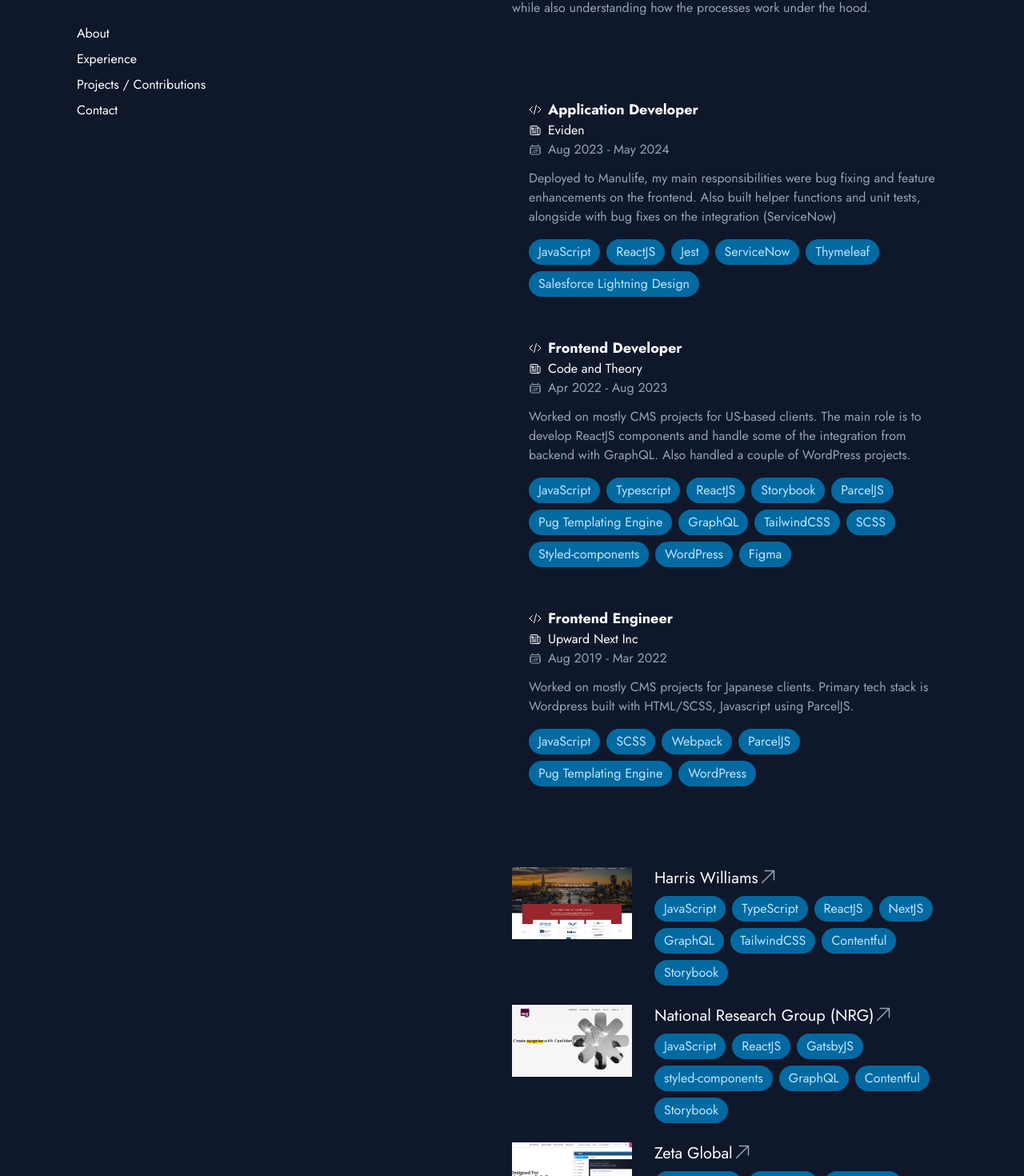
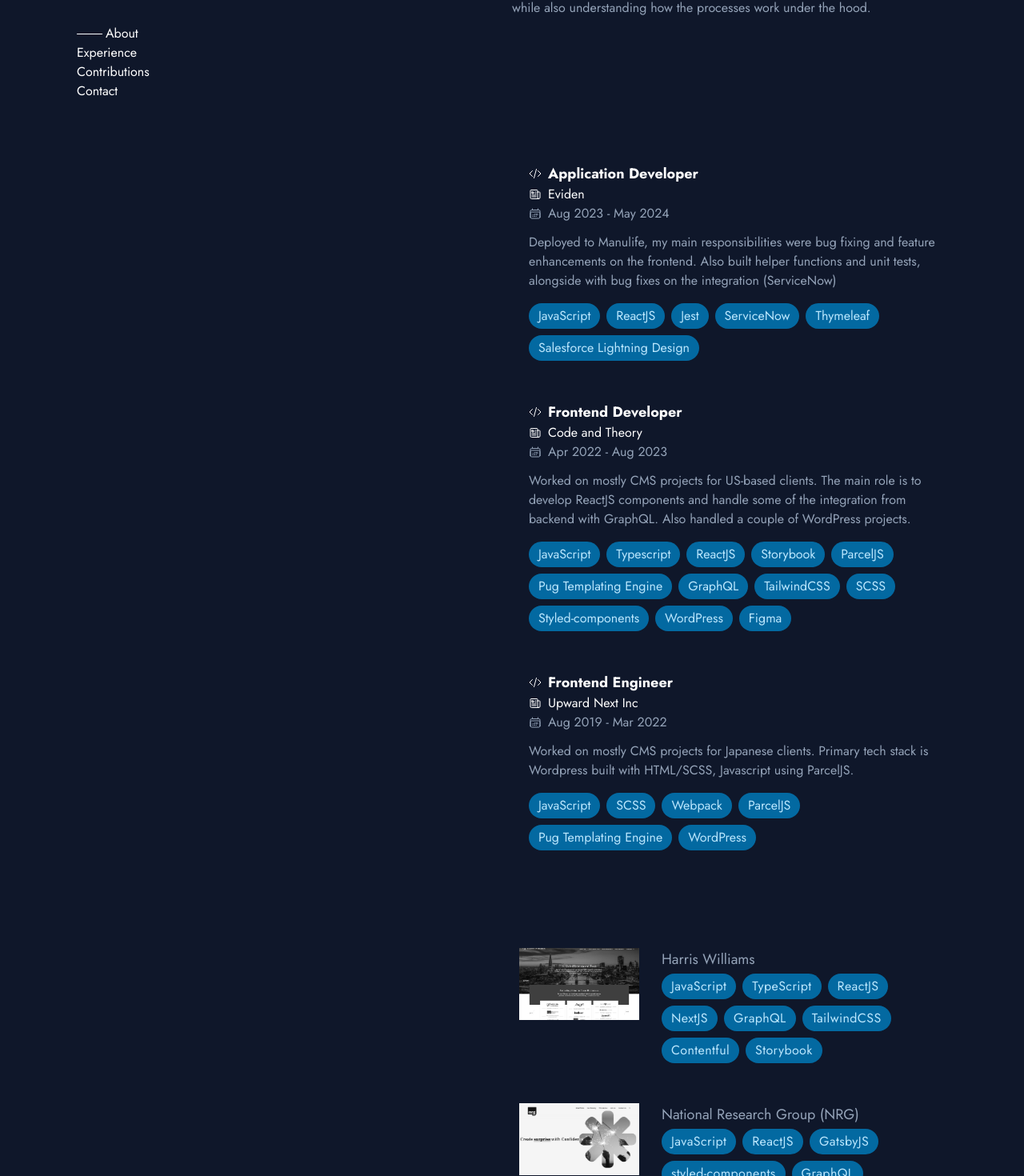
Before and after one commit to ndrewg/portfolio, a React (Vite) app: page / in a window 1280 px wide. Shown: the part 338-1808 px from the top of the page at 80% size. Built offline with nearby package versions, Linux system fonts and the light colour scheme.

Commit message:
Fixed letter animations

```diff
--- a/package.json
+++ b/package.json
@@ -20,6 +20,7 @@
     "lucide-react": "^0.387.0",
     "react": "^18.2.0",
     "react-dom": "^18.2.0",
+    "react-intersection-observer": "^9.10.3",
     "tailwind-merge": "^2.3.0",
     "tailwindcss-animate": "^1.0.7"
   },
--- a/src/App.tsx
+++ b/src/App.tsx
@@ -1,21 +1,24 @@
 import { useContext, useEffect, useState } from 'react';
 import { AnimatePresence } from 'framer-motion';
+import { InView } from 'react-intersection-observer';
 import About from '@/components/About/About';
 import Experience from '@/components/Experience/Experience';
 import Header from '@/components/Header/Header';
 import Contributions from '@/components/Contributions/Contributions';
 import useScrollBlock from '@/hooks/useScrollBlock';
-import { AnimateContext } from './context/animate.context';
-import Loader from './components/Loader/Loader';
+import Loader from '@/components/Loader/Loader';
+import { AnimateContext } from '@/context/animate.context';
+
+const sections = { About, Experience, Contributions };
 
 const App = () => {
   const [isLoaded, setIsLoaded] = useState(false);
   const [blockScroll] = useScrollBlock();
   const [showIntro, setShowIntro] = useState(true);
-  const { shouldAnimate } = useContext(AnimateContext);
+  const { shouldAnimate, setActiveLink } = useContext(AnimateContext);
 
   useEffect(() => {
-    blockScroll();
+    !shouldAnimate && blockScroll();
   }, []);
 
   useEffect(() => {
@@ -25,6 +28,13 @@
 
     return () => clearTimeout(timerId);
   }, []);
+
+  const handleChangeLink = (
+    inView: boolean,
+    entry: IntersectionObserverEntry
+  ) => {
+    inView && setActiveLink(entry.target.getAttribute('id') as string);
+  };
 
   return (
     <>
@@ -37,12 +47,20 @@
           />
         )}
       </AnimatePresence>
-      <div className='w-full p-10 text-slate-400 block lg:flex lg:items-start lg:px-24 overflow-hidden'>
+      <div className='w-full relative p-10 text-slate-400 block lg:flex lg:items-start lg:px-24 overflow-hidden md:overflow-visible'>
         <Header />
         <div className='basis-2/4 pt-28'>
-          <About />
-          <Experience />
-          <Contributions />
+          {Object.entries(sections).map(([key, Section]) => {
+            return (
+              <InView threshold={0.35} onChange={handleChangeLink} key={key}>
+                {({ ref }) => (
+                  <section ref={ref} id={key.toLowerCase()}>
+                    <Section />
+                  </section>
+                )}
+              </InView>
+            );
+          })}
         </div>
         {/* TODO:
         Tech stack / skills
--- a/src/components/About/About.tsx
+++ b/src/components/About/About.tsx
@@ -1,8 +1,8 @@
-import { Reveal } from '../Reveal/Reveal';
+import { Reveal } from '@/components/Reveal/Reveal';
 
 const About = () => {
   return (
-    <section id='about'>
+    <>
       <Reveal>
         <p className='mb-4'>
           Started my path as a frontend web developer back when we were
@@ -24,7 +24,7 @@
           hood.
         </p>
       </Reveal>
-    </section>
+    </>
   );
 };
 
--- a/src/components/Contributions/Contributions.tsx
+++ b/src/components/Contributions/Contributions.tsx
@@ -1,176 +1,73 @@
+import { motion } from 'framer-motion';
 import { Reveal } from '@/components/Reveal/Reveal';
+import { projectData } from './data';
 
-type ContributionsProps = {
+export type ContributionsProps = {
   image: string;
   title: string;
   link: string;
   techStack: string[];
 };
 
-const projectData: ContributionsProps[] = [
-  {
-    image: 'projects/screencapture-harriswilliams-2024-06-10-15_39_56.png',
-    title: 'Harris Williams',
-    link: 'https://www.harriswilliams.com/',
-    techStack: [
-      'JavaScript',
-      'TypeScript',
-      'ReactJS',
-      'NextJS',
-      'GraphQL',
-      'TailwindCSS',
-      'Contentful',
-      'Storybook',
-    ],
+const Contributions = () => {
+  const variants = {
+    initial: {
+      y: '100%',
+      opacity: 0,
     },
-  {
-    image: 'projects/screencapture-nrgmr-2024-06-10-15_48_06.png',
-    title: 'National Research Group (NRG)',
-    link: 'https://www.nrgmr.com/',
-    techStack: [
-      'JavaScript',
-      'ReactJS',
-      'GatsbyJS',
-      'styled-components',
-      'GraphQL',
-      'Contentful',
-      'Storybook',
-    ],
+    hovered: {
+      y: 0,
+      opacity: 1,
+      transition: {
+        duration: 0.2,
       },
-  {
-    image: 'projects/screencapture-zetaglobal-2024-06-10-15_50_03.png',
-    title: 'Zeta Global',
-    link: 'https://zetaglobal.com/',
-    techStack: [
-      'HTML/SCSS',
-      'Javascript',
-      'Wordpress',
-      'ParcelJS',
-      'Pug Template Engine',
-      'Elementor',
-    ],
     },
-  {
-    image: 'projects/screencapture-golubcapital-2024-06-10-15_52_02.png',
-    title: 'Golub Capital',
-    link: 'https://golubcapital.com/',
-    techStack: [
-      'HTML/SCSS',
-      'Javascript',
-      'Wordpress',
-      'Webpack',
-      'Babel',
-      'Elementor',
-    ],
-  },
-  {
-    image:
-      'projects/screencapture-commonwealthfund-org-2024-06-10-16_05_15.png',
-    title: 'Commonwealth Fund',
-    link: 'https://www.commonwealthfund.org/',
-    techStack: ['Drupal', 'HTML', 'SCSS'],
-  },
-  {
-    image: 'projects/screencapture-velveta-jp-2024-06-10-16_16_12.png',
-    title: 'Velveta',
-    link: 'https://www.velveta.jp/',
-    techStack: [
-      'HTML/SCSS',
-      'Javascript',
-      'ParcelJS',
-      'Pug Template Engine',
-      'Wordpress',
-    ],
-  },
-  {
-    image:
-      'projects/screencapture-attack-inc-co-jp-media-lp-2024-06-14-18_19_36.png',
-    title: 'Attack Inc Media',
-    link: 'https://www.attack-inc.co.jp/media-lp/',
-    techStack: [
-      'HTML/SCSS',
-      'Javascript',
-      'ParcelJS',
-      'Pug Template Engine',
-      'Wordpress',
-    ],
-  },
-  {
-    image: 'projects/screencapture-south22-clinic-2024-06-14-18_20_11.png',
-    title: 'South Clinic',
-    link: 'https://south22-clinic.com/',
-    techStack: [
-      'HTML/SCSS',
-      'Javascript',
-      'ParcelJS',
-      'Pug Template Engine',
-      'Wordpress',
-    ],
-  },
-  {
-    image: 'projects/screencapture-isikuni-co-jp-2024-06-14-18_20_59.png',
-    title: 'Ishikuni',
-    link: 'https://isikuni.co.jp/',
-    techStack: [
-      'HTML/SCSS',
-      'Javascript',
-      'ParcelJS',
-      'Pug Template Engine',
-      'Wordpress',
-    ],
-  },
-  {
-    image: 'projects/screencapture-fullmark-omiya-2024-06-14-19_23_34.png',
-    title: 'Fullmark Omiya',
-    link: 'https://fullmark-omiya.com/',
-    techStack: [
-      'HTML/SCSS',
-      'Javascript',
-      'ParcelJS',
-      'Pug Template Engine',
-      'Wordpress',
-    ],
-  },
-];
+  };
 
-const Contributions = () => {
   return (
-    <section id='contributions' className='mt-20 pb-20'>
+    <div className='mt-20 pb-20'>
       <ul className='w-full'>
         {projectData &&
           projectData.map((project) => {
             const { image, title, link, techStack } = project;
 
             return (
-              <li key={title} className='mb-6 last-of-type:mb-0'>
+              <li
+                key={title}
+                className='group mb-2 last-of-type:mb-0 relative rounded-lg border-[1px] border-transparent hover:border-solid hover:border-[rgba(255,255,255,0.1)]'
+              >
+                <div className='absolute top-0 left-0 w-full h-full opacity-5 group-hover:bg-slate-50 duration-75 rounded-lg'></div>
                 <Reveal>
-                  <div className='flex gap-7'>
+                  <a href={link} target='_blank'>
+                    <motion.div
+                      whileHover='hovered'
+                      initial='initial'
+                      className='flex gap-7 py-5 px-2'
+                    >
                       {/* project image */}
                       <div className='basis-[30%] max-w-[150px] max-h-[90px] flex-shrink-0 overflow-hidden'>
                         <img
                           loading='lazy'
                           src={image}
                           alt={title}
-                        className='w-full h-full object-cover'
+                          className='w-full h-full object-cover duration-150 grayscale group-hover:grayscale-0'
                         />
                       </div>
                       {/* project desc */}
                       <div className='flex-1'>
-                      <h3 className='flex mb-2'>
-                        <a
-                          href={link}
-                          target='_blank'
-                          className='text-xl text-white'
+                        <h3 className='mb-2 text-lg leading-5 text-slate-400 group-hover:text-white duration-150'>
+                          {title}
+                          <motion.div
+                            variants={variants}
+                            className='overflow-hidden relative inline-block'
                           >
-                          {title}
-                        </a>
                             <svg
                               xmlns='http://www.w3.org/2000/svg'
                               fill='none'
                               viewBox='0 0 24 24'
                               strokeWidth={1.5}
                               stroke='currentColor'
-                          className='size-6'
+                              className='size-4 items-end inline-block ml-1'
                             >
                               <path
                                 strokeLinecap='round'
@@ -178,6 +75,7 @@
                                 d='m4.5 19.5 15-15m0 0H8.25m11.25 0v11.25'
                               />
                             </svg>
+                          </motion.div>
                         </h3>
                         {/* tech stack */}
                         <ul className='flex flex-wrap gap-2'>
@@ -185,7 +83,7 @@
                             return (
                               <li
                                 key={`${tech} + ${Math.random()}`}
-                              className='rounded-full bg-sky-700 px-3 py-1 text-sky-200'
+                                className='rounded-full bg-sky-700 px-3 py-1 text-sky-200 tracking-wide duration-150 group-hover:text-slate-900 group-hover:bg-sky-400'
                               >
                                 <p>{tech}</p>
                               </li>
@@ -193,13 +91,14 @@
                           })}
                         </ul>
                       </div>
-                  </div>
+                    </motion.div>
+                  </a>
                 </Reveal>
               </li>
             );
           })}
       </ul>
-    </section>
+    </div>
   );
 };
 
--- /dev/null
+++ b/src/components/Contributions/data.ts
@@ -0,0 +1,127 @@
+import { ContributionsProps } from './Contributions';
+
+export const projectData: ContributionsProps[] = [
+  {
+    image: 'projects/screencapture-harriswilliams-2024-06-10-15_39_56.png',
+    title: 'Harris Williams',
+    link: 'https://www.harriswilliams.com/',
+    techStack: [
+      'JavaScript',
+      'TypeScript',
+      'ReactJS',
+      'NextJS',
+      'GraphQL',
+      'TailwindCSS',
+      'Contentful',
+      'Storybook',
+    ],
+  },
+  {
+    image: 'projects/screencapture-nrgmr-2024-06-10-15_48_06.png',
+    title: 'National Research Group (NRG)',
+    link: 'https://www.nrgmr.com/',
+    techStack: [
+      'JavaScript',
+      'ReactJS',
+      'GatsbyJS',
+      'styled-components',
+      'GraphQL',
+      'Contentful',
+      'Storybook',
+    ],
+  },
+  {
+    image: 'projects/screencapture-zetaglobal-2024-06-10-15_50_03.png',
+    title: 'Zeta Global',
+    link: 'https://zetaglobal.com/',
+    techStack: [
+      'HTML/SCSS',
+      'Javascript',
+      'Wordpress',
+      'ParcelJS',
+      'Pug Template Engine',
+      'Elementor',
+    ],
+  },
+  {
+    image: 'projects/screencapture-golubcapital-2024-06-10-15_52_02.png',
+    title: 'Golub Capital',
+    link: 'https://golubcapital.com/',
+    techStack: [
+      'HTML/SCSS',
+      'Javascript',
+      'Wordpress',
+      'Webpack',
+      'Babel',
+      'Elementor',
+    ],
+  },
+  {
+    image:
+      'projects/screencapture-commonwealthfund-org-2024-06-10-16_05_15.png',
+    title: 'Commonwealth Fund',
+    link: 'https://www.commonwealthfund.org/',
+    techStack: ['Drupal', 'HTML', 'SCSS'],
+  },
+  {
+    image: 'projects/screencapture-velveta-jp-2024-06-10-16_16_12.png',
+    title: 'Velveta',
+    link: 'https://www.velveta.jp/',
+    techStack: [
+      'HTML/SCSS',
+      'Javascript',
+      'ParcelJS',
+      'Pug Template Engine',
+      'Wordpress',
+    ],
+  },
+  {
+    image:
+      'projects/screencapture-attack-inc-co-jp-media-lp-2024-06-14-18_19_36.png',
+    title: 'Attack Inc Media',
+    link: 'https://www.attack-inc.co.jp/media-lp/',
+    techStack: [
+      'HTML/SCSS',
+      'Javascript',
+      'ParcelJS',
+      'Pug Template Engine',
+      'Wordpress',
+    ],
+  },
+  {
+    image: 'projects/screencapture-south22-clinic-2024-06-14-18_20_11.png',
+    title: 'South Clinic',
+    link: 'https://south22-clinic.com/',
+    techStack: [
+      'HTML/SCSS',
+      'Javascript',
+      'ParcelJS',
+      'Pug Template Engine',
+      'Wordpress',
+    ],
+  },
+  {
+    image: 'projects/screencapture-isikuni-co-jp-2024-06-14-18_20_59.png',
+    title: 'Ishikuni',
+    link: 'https://isikuni.co.jp/',
+    techStack: [
+      'HTML/SCSS',
+      'Javascript',
+      'ParcelJS',
+      'Pug Template Engine',
+      'Wordpress',
+    ],
+  },
+  {
+    image: 'projects/screencapture-fullmark-omiya-2024-06-14-19_23_34.png',
+    title: 'Fullmark Omiya',
+    link: 'https://fullmark-omiya.com/',
+    techStack: [
+      'HTML/SCSS',
+      'Javascript',
+      'ParcelJS',
+      'Pug Template Engine',
+      'Wordpress',
+    ],
+  },
+];
--- a/src/components/Experience/Experience.tsx
+++ b/src/components/Experience/Experience.tsx
@@ -1,62 +1,9 @@
 import ExperienceItem from '@/components/ExperienceItem/ExperienceItem';
-
-const EXPERIENCE_DATA = [
-  {
-    jobTitle: 'Application Developer',
-    company: 'Eviden',
-    date: 'Aug 2023 - May 2024',
-    description:
-      'Deployed to Manulife, my main responsibilities were bug fixing and feature enhancements on the frontend. Also built helper functions and unit tests, alongside with bug fixes on the integration (ServiceNow)',
-    techStack: [
-      'JavaScript',
-      'ReactJS',
-      'Jest',
-      'ServiceNow',
-      'Thymeleaf',
-      'Salesforce Lightning Design',
-    ],
-  },
-  {
-    jobTitle: 'Frontend Developer',
-    company: 'Code and Theory',
-    date: 'Apr 2022 - Aug 2023',
-    description:
-      'Worked on mostly CMS projects for US-based clients. The main role is to develop ReactJS components and handle some of the integration from backend with GraphQL. Also handled a couple of WordPress projects.',
-    techStack: [
-      'JavaScript',
-      'Typescript',
-      'ReactJS',
-      'Storybook',
-      'ParcelJS',
-      'Pug Templating Engine',
-      'GraphQL',
-      'TailwindCSS',
-      'SCSS',
-      'Styled-components',
-      'WordPress',
-      'Figma',
-    ],
-  },
-  {
-    jobTitle: 'Frontend Engineer',
-    company: 'Upward Next Inc',
-    date: 'Aug 2019 - Mar 2022',
-    description:
-      'Worked on mostly CMS projects for Japanese clients. Primary tech stack is Wordpress built with HTML/SCSS, Javascript using ParcelJS.',
-    techStack: [
-      'JavaScript',
-      'SCSS',
-      'Webpack',
-      'ParcelJS',
-      'Pug Templating Engine',
-      'WordPress',
-    ],
-  },
-];
+import { EXPERIENCE_DATA } from './data';
 
 const Experience = () => {
   return (
-    <section id='experience' className='mt-20'>
+    <div className='mt-[10rem]'>
       <ul>
         {EXPERIENCE_DATA.map((experience, index) => {
           const { jobTitle, company, date, description, techStack } =
@@ -73,7 +20,7 @@
           );
         })}
       </ul>
-    </section>
+    </div>
   );
 };
 
--- /dev/null
+++ b/src/components/Experience/data.ts
@@ -0,0 +1,53 @@
+export const EXPERIENCE_DATA = [
+  {
+    jobTitle: 'Application Developer',
+    company: 'Eviden',
+    date: 'Aug 2023 - May 2024',
+    description:
+      'Deployed to Manulife, my main responsibilities were bug fixing and feature enhancements on the frontend. Also built helper functions and unit tests, alongside with bug fixes on the integration (ServiceNow)',
+    techStack: [
+      'JavaScript',
+      'ReactJS',
+      'Jest',
+      'ServiceNow',
+      'Thymeleaf',
+      'Salesforce Lightning Design',
+    ],
+  },
+  {
+    jobTitle: 'Frontend Developer',
+    company: 'Code and Theory',
+    date: 'Apr 2022 - Aug 2023',
+    description:
+      'Worked on mostly CMS projects for US-based clients. The main role is to develop ReactJS components and handle some of the integration from backend with GraphQL. Also handled a couple of WordPress projects.',
+    techStack: [
+      'JavaScript',
+      'Typescript',
+      'ReactJS',
+      'Storybook',
+      'ParcelJS',
+      'Pug Templating Engine',
+      'GraphQL',
+      'TailwindCSS',
+      'SCSS',
+      'Styled-components',
+      'WordPress',
+      'Figma',
+    ],
+  },
+  {
+    jobTitle: 'Frontend Engineer',
+    company: 'Upward Next Inc',
+    date: 'Aug 2019 - Mar 2022',
+    description:
+      'Worked on mostly CMS projects for Japanese clients. Primary tech stack is Wordpress built with HTML/SCSS, Javascript using ParcelJS.',
+    techStack: [
+      'JavaScript',
+      'SCSS',
+      'Webpack',
+      'ParcelJS',
+      'Pug Templating Engine',
+      'WordPress',
+    ],
+  },
+];
--- a/src/components/ExperienceItem/ExperienceItem.tsx
+++ b/src/components/ExperienceItem/ExperienceItem.tsx
@@ -1,4 +1,4 @@
-import { Reveal } from '../Reveal/Reveal';
+import { Reveal } from '@/components/Reveal/Reveal';
 
 interface IExperienceItem {
   jobTitle: string;
@@ -16,7 +16,7 @@
   techStack,
 }: IExperienceItem) => {
   return (
-    <li className='group pl-5 pr-2 py-5 mb-2 relative rounded-lg last-of-type:mb-0 border-[1px] border-transparent hover:border-solid hover:border-[rgba(255,255,255,0.1)] after:content-none after:absolute after:top-0 after:left-0 after:w-full after:h-full after:group-hover:bg-[rgba(255,255,255,0.1)] after:z-10'>
+    <li className='group pl-5 pr-2 py-5 mb-2 relative rounded-lg last-of-type:mb-0 border-[1px] border-transparent hover:border-solid hover:border-[rgba(255,255,255,0.1)]'>
       <div className='absolute top-0 left-0 w-full h-full opacity-5 group-hover:bg-slate-50 duration-75 rounded-lg'></div>
       <Reveal>
         <h3 className='text-white text-lg font-bold flex items-center'>
--- a/src/components/Header/Header.tsx
+++ b/src/components/Header/Header.tsx
@@ -1,9 +1,19 @@
-import { Reveal } from '../Reveal/Reveal';
+import { useContext } from 'react';
+import { Reveal } from '@/components/Reveal/Reveal';
+import { AnimateContext } from '@/context/animate.context';
+import { capitalizeFirstLetters } from '@/utils/string';
+
+const links = ['about', 'experience', 'contributions', 'contact'];
 
 const Header = () => {
+  const { activeLink } = useContext(AnimateContext);
+
+  // TODO:
+  // Create icon object for social links
+
   return (
     <header className='lg:sticky lg:top-0 lg:basis-2/4 lg:pt-28'>
-      <div>
+      <>
         <Reveal>
           <h2 className='text-5xl text-white font-bold'>Mel Andrew Getutua</h2>
         </Reveal>
@@ -15,31 +25,26 @@
             Skilled in building user interfaces and web applications.
           </p>
         </Reveal>
-      </div>
+      </>
       <nav className='mt-10 md:mt-24'>
         <ul className='text-white'>
-          <li className='mb-2'>
-            <Reveal>
-              <a href='#'>About</a>
-            </Reveal>
-          </li>
-          <li className='mb-2'>
-            <Reveal>
-              <a href='#'>Experience</a>
-            </Reveal>
-          </li>
-          <li className='mb-2'>
-            <Reveal>
-              <a href='#'>Projects / Contributions</a>
-            </Reveal>
-          </li>
-          <li className='mb-2'>
-            <Reveal>
-              <a href=''>Contact</a>
-            </Reveal>
-          </li>
+          {links.map((link) => (
+            <li key={link}>
+              <Reveal>
+                <a href={`#${link}`} className='relative flex items-center'>
+                  <span
+                    className={`duration-200 h-[0.8px] bg-white ${
+                      activeLink === link ? 'w-8 mr-1' : 'w-0'
+                    }`}
+                  />
+                  {capitalizeFirstLetters(link)}
+                </a>
+              </Reveal>
+            </li>
+          ))}
         </ul>
       </nav>
+      <div className='mt-10'></div>
     </header>
   );
 };
```
Also changed, not shown: src/components/Loader/Loader.tsx (+20 -11 lines), src/context/animate.context.tsx (+25 -2 lines), 2 other files (tests, documents, lock files or other folders). Lines whose indentation alone changed are shown as unchanged.
